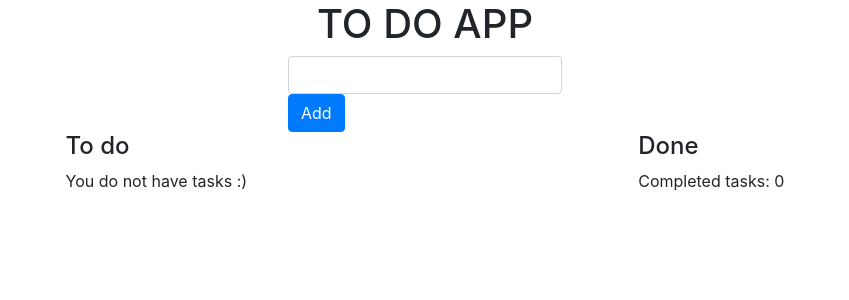
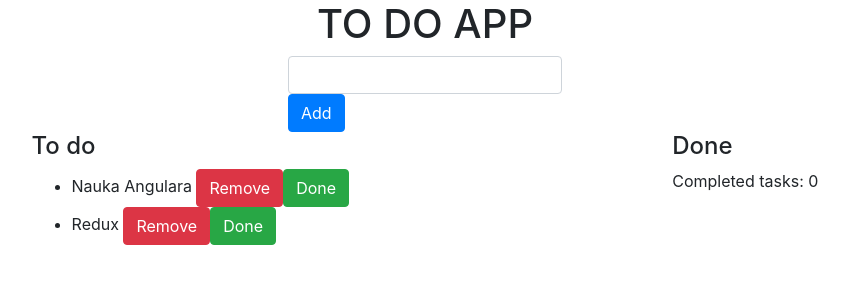
Before and after one commit to adrianrak/todo-app-angular, an Angular app: page / in a window 1280 px wide. Shown: the top 300 px of the page, without its empty margins (215-1064 px from the left). Built offline with nearby package versions, Linux system fonts and the light colour scheme.

Commit message:
add tasks.service and refactoring

```diff
--- a/src/app/add-task/add-task.component.ts
+++ b/src/app/add-task/add-task.component.ts
@@ -1,4 +1,5 @@
 import { Component, OnInit, Output, EventEmitter } from '@angular/core';
+import { TasksService } from '../services/tasks.service';
 
 @Component({
   selector: 'app-add-task',
@@ -9,16 +10,15 @@ export class AddTaskComponent implements OnInit {
 
   newTask: string;
 
-  @Output()
-  emitTask = new EventEmitter<string>();
+  constructor(private tasksService: TasksService) {
 
-  constructor() { }
+  }
 
   ngOnInit() {
   }
 
   add() {
-    this.emitTask.emit(this.newTask);
+    this.tasksService.add(this.newTask);
     this.newTask = '';
   }
 }
--- a/src/app/app.component.html
+++ b/src/app/app.component.html
@@ -3,15 +3,15 @@
     <h1>{{title | uppercase }}</h1>
   </div>
   <div class="container">
-    <app-add-task (emitTask)="add($event)"></app-add-task>
+    <app-add-task></app-add-task>
   </div>
   <div class="container">
     <div>
       <h4>To do</h4>
-      <app-todo-task [tasksList]="tasksList" (emitDone)="done($event)" (emitRemove)="remove($event)"></app-todo-task>
+      <app-todo-task></app-todo-task>
     </div>
     <div>
-      <app-done-task [tasksDoneList]="tasksDoneList"></app-done-task>
+      <app-done-task></app-done-task>
     </div>
   </div>
 </div>
--- a/src/app/app.component.ts
+++ b/src/app/app.component.ts
@@ -5,22 +5,7 @@ import { Component, ViewEncapsulation } from '@angular/core';
   styleUrls: ['./app.component.css']
 })
 export class AppComponent {
+
   title = 'To do App';
-  newTask: string;
-  tasksList: Array<string> = [];
-  tasksDoneList: Array<string> = [];
 
-  add(task: string) {
-    this.tasksList.push(task);
-  }
-
-  remove(task: string) {
-    this.tasksList = this.tasksList.filter(e => e !== task);
-    console.log(this.tasksList);
-  }
-
-  done(task: string) {
-    this.tasksDoneList.push(task);
-    this.remove(task);
-  }
 }
--- a/src/app/app.module.ts
+++ b/src/app/app.module.ts
@@ -7,6 +7,7 @@ import { FormsModule } from '@angular/forms';
 import { AddTaskComponent } from './add-task/add-task.component';
 import { TodoTaskComponent } from './todo-task/todo-task.component';
 import { DoneTaskComponent } from './done-task/done-task.component';
+import { TasksService } from './services/tasks.service';
 
 @NgModule({
   declarations: [
@@ -20,7 +21,7 @@ import { DoneTaskComponent } from './done-task/done-task.component';
     AppRoutingModule,
     FormsModule
   ],
-  providers: [],
+  providers: [TasksService],
   bootstrap: [AppComponent]
 })
 export class AppModule { }
--- a/src/app/done-task/done-task.component.ts
+++ b/src/app/done-task/done-task.component.ts
@@ -1,4 +1,5 @@
 import { Component, OnInit, Input } from '@angular/core';
+import { TasksService } from '../services/tasks.service';
 
 @Component({
   selector: 'app-done-task',
@@ -7,9 +8,13 @@ import { Component, OnInit, Input } from '@angular/core';
 })
 export class DoneTaskComponent implements OnInit {
 
-  @Input()
   tasksDoneList: Array<string> = [];
-  constructor() { }
+
+  constructor(private tasksService: TasksService) {
+    this.tasksService.getTasksDoneListObs().subscribe((tasks: Array<string>) => {
+      this.tasksDoneList = tasks;
+    });
+  }
 
   ngOnInit() {
   }
--- /dev/null
+++ b/src/app/services/tasks.service.ts
@@ -0,0 +1,42 @@
+import { Injectable } from "@angular/core";
+import { BehaviorSubject } from "rxjs/internal/BehaviorSubject";
+import { Observable } from "rxjs/internal/Observable";
+
+@Injectable()
+export class TasksService {
+
+    private tasksList: Array<string> = [];
+    private tasksDoneList: Array<string> = [];
+
+    private tasksListObs = new BehaviorSubject<Array<string>>(this.tasksList);
+    private tasksDoneListObs = new BehaviorSubject<Array<string>>(this.tasksDoneList);
+
+    constructor() {
+        this.tasksList = ['Nauka Angulara', 'Redux'];
+        this.tasksListObs.next(this.tasksList);
+    }
+    add(task: string) {
+        this.tasksList.push(task);
+        this.tasksListObs.next(this.tasksList);
+    }
+
+    remove(task: string) {
+        this.tasksList = this.tasksList.filter(e => e !== task);
+        this.tasksListObs.next(this.tasksList);
+        console.log(this.tasksList);
+    }
+
+    done(task: string) {
+        this.tasksDoneList.push(task);
+        this.remove(task);
+        this.tasksDoneListObs.next(this.tasksDoneList)
+    }
+
+    getTasksListObs(): Observable<Array<string>>{
+        return this.tasksListObs.asObservable();
+    }
+
+    getTasksDoneListObs(): Observable<Array<string>>{
+        return this.tasksDoneListObs.asObservable();
+    }
+}
--- a/src/app/todo-task/todo-task.component.ts
+++ b/src/app/todo-task/todo-task.component.ts
@@ -1,4 +1,5 @@
 import { Component, OnInit, Input, Output, EventEmitter } from '@angular/core';
+import { TasksService } from '../services/tasks.service';
 
 
 @Component({
@@ -8,26 +9,23 @@ import { Component, OnInit, Input, Output, EventEmitter } from '@angular/core';
 })
 export class TodoTaskComponent implements OnInit {
 
-  @Input()
-  tasksList = [];
+  tasksList: Array<string> = [];
 
-  @Output()
-  emitDone = new EventEmitter<string>();
-
-  @Output()
-  emitRemove = new EventEmitter<string>();
-
-  constructor() { }
+  constructor(private tasksService: TasksService) {
+    this.tasksService.getTasksListObs().subscribe((tasks: Array<string>) => {
+      this.tasksList = tasks;
+    });
+  }
 
   ngOnInit() {
   }
 
   remove(task: string) {
-    this.emitRemove.emit(task);
+    this.tasksService.remove(task);
   }
 
   done(task: string) {
-    this.emitDone.emit(task);
+    this.tasksService.done(task);
   }
 
 }
```
